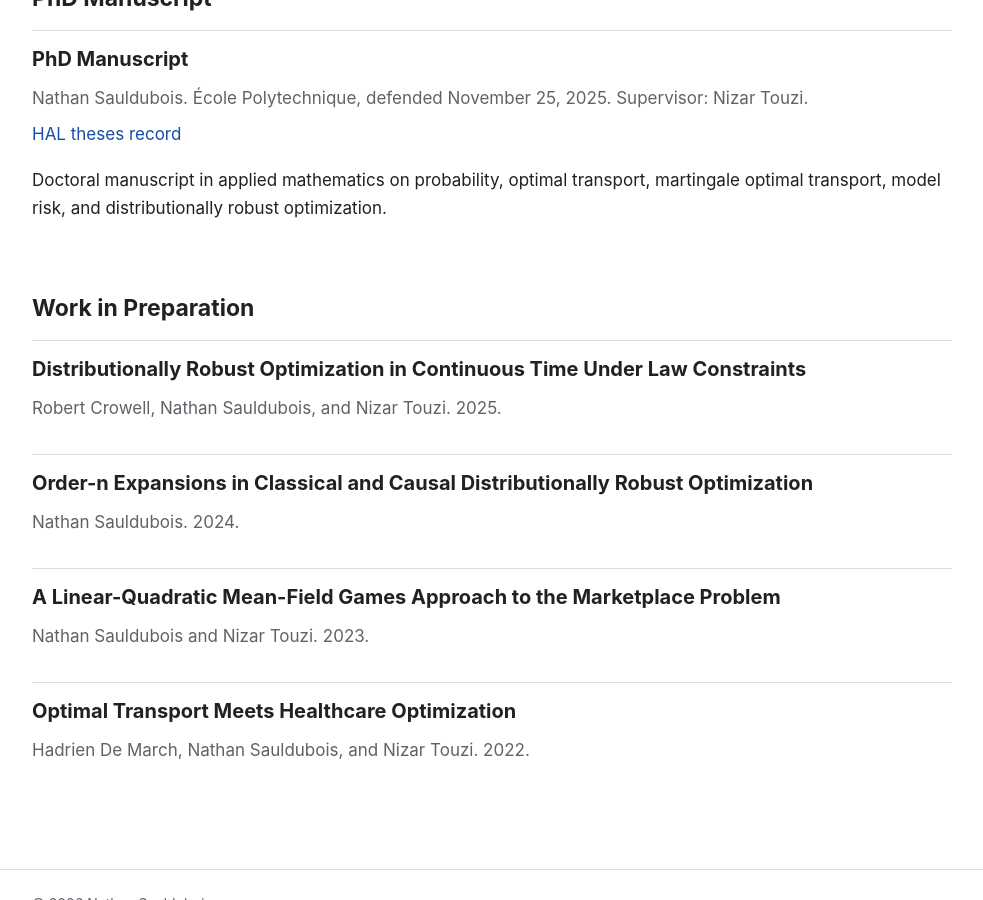
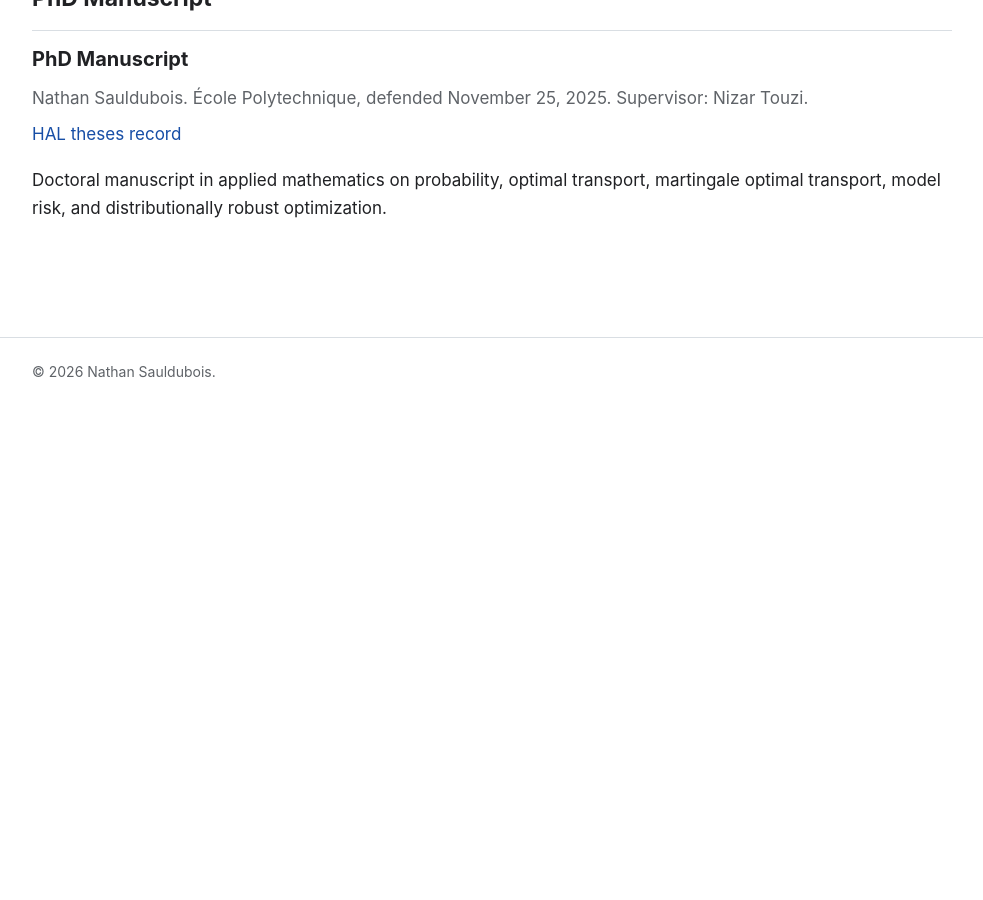
Before and after one commit to NathanSauldubois/nathansauldubois.github.io, a Jekyll site: the page built from articles.md, in a window 1280 px wide and 900 px high, scrolled down 1279 px. Shown: the whole window, without its empty margins (148-1131 px from the left). Built offline with Jekyll 4.4.1, drawn with Linux system fonts in a browser that asks for light colours; after the commit the page ends 1684 px from its top, so only the background shows below that.

```diff
--- a/_layouts/default.html
+++ b/_layouts/default.html
@@ -3,8 +3,8 @@
   <head>
     <meta charset="utf-8">
     <meta name="viewport" content="width=device-width, initial-scale=1">
-    <title>{% if page.title %}{{ page.title }} | {% endif %}{{ site.title }}</title>
-    <meta name="description" content="{{ site.description }}">
+    <title>{% if page.title %}{{ page.title | escape }} | {% endif %}{{ site.title | escape }}</title>
+    <meta name="description" content="{{ site.description | escape }}">
     <meta name="google-site-verification" content="viw3XGoQIwNmCPjArrJ1FFaSSt4481E-czuZRlYaTk0" />
     <link rel="stylesheet" href="{{ '/assets/css/style.css' | relative_url }}">
   </head>
--- a/articles.md
+++ b/articles.md
@@ -43,24 +43,3 @@ permalink: /articles/
     <p>Doctoral manuscript in applied mathematics on probability, optimal transport, martingale optimal transport, model risk, and distributionally robust optimization.</p>
   </li>
 </ul>
-
-## Work in Preparation
-
-<ul class="article-list compact-list">
-  <li>
-    <h2>Distributionally Robust Optimization in Continuous Time Under Law Constraints</h2>
-    <p class="meta">Robert Crowell, Nathan Sauldubois, and Nizar Touzi. 2025.</p>
-  </li>
-  <li>
-    <h2>Order-n Expansions in Classical and Causal Distributionally Robust Optimization</h2>
-    <p class="meta">Nathan Sauldubois. 2024.</p>
-  </li>
-  <li>
-    <h2>A Linear-Quadratic Mean-Field Games Approach to the Marketplace Problem</h2>
-    <p class="meta">Nathan Sauldubois and Nizar Touzi. 2023.</p>
-  </li>
-  <li>
-    <h2>Optimal Transport Meets Healthcare Optimization</h2>
-    <p class="meta">Hadrien De March, Nathan Sauldubois, and Nizar Touzi. 2022.</p>
-  </li>
-</ul>
```
Also changed, not shown: conferences.md (+0 -4 lines), repositories.md (+5 -0 lines).
